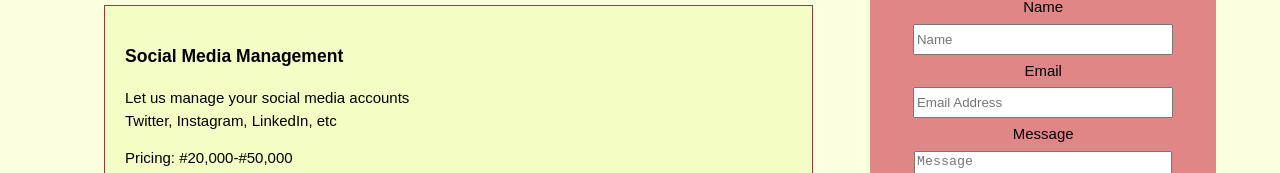
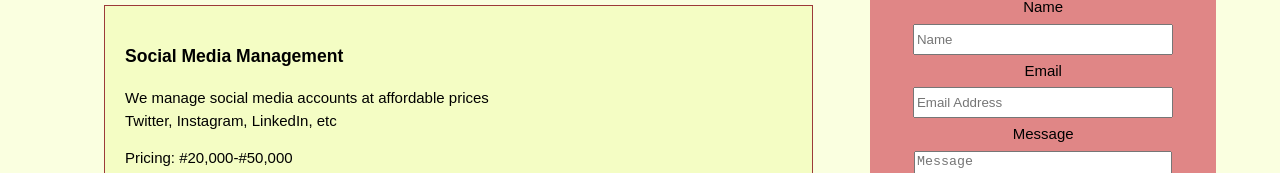
Before and after one commit to IgharoJoseph/Joseph-project, a plain HTML site: page services.html in a window 1280 px wide. Shown: the part 779-952 px from the top of the page. Drawn offline with Linux system fonts and the light colour scheme.

Commit message:
I changed some texts in services.html

```diff
--- a/services.html
+++ b/services.html
@@ -65,7 +65,7 @@
     <ul id="servicelist">
         <li>
             <h3>Social Media Management</h3>
-            <p>Let us manage your social media accounts<br>
+            <p>We manage social media accounts at affordable prices<br>
                 Twitter, Instagram, LinkedIn, etc
             </p>
             <p>Pricing: #20,000-#50,000 <br> per month</p>
```
